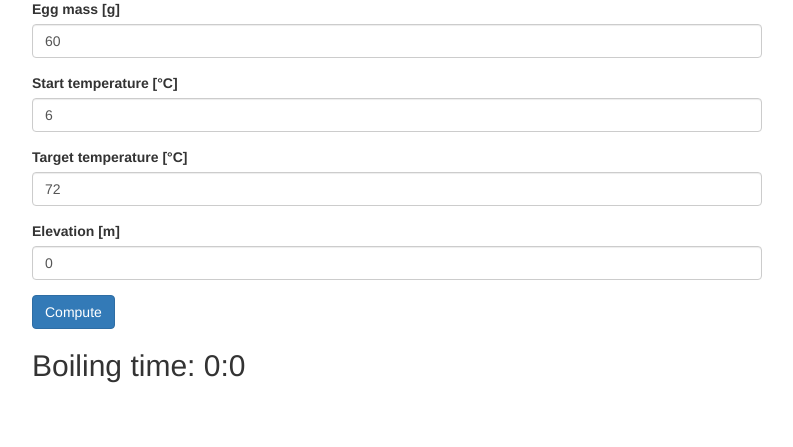
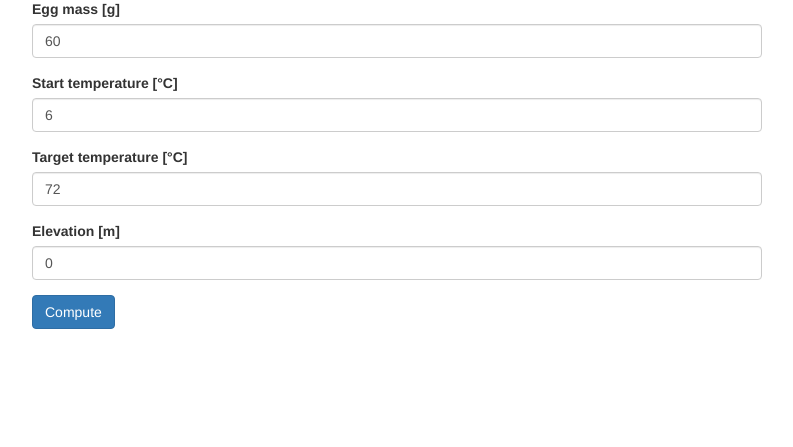
Before and after one commit to philpagel/eggtimer, a Flask app: page / in a window 1280 px wide. Shown: the part 81-528 px from the top of the page, without its empty margins (53-846 px from the left). Run offline with Flask 3, Linux system fonts and the light colour scheme; some libraries are stand-ins or nearby versions.

Commit message:
Only show time after calculation

```diff
--- a/app/app.py
+++ b/app/app.py
@@ -29,7 +29,7 @@ def home():
         )
         return render_template("eggtime.html", title="Egg timer", form=form, btime=(min, sec))
     else:
-        return render_template("eggtime.html", title="Egg timer", form=form, btime=(0, 0))
+        return render_template("eggtime.html", title="Egg timer", form=form, btime=(None, None))
 
 
 class EggForm(FlaskForm):
--- a/app/templates/eggtime.html
+++ b/app/templates/eggtime.html
@@ -9,5 +9,8 @@
     <div>
        {{ wtf.quick_form(form, button_map={'submit':'primary'}) }}
     </div>
+    {% if ((btime[0] != None) and (btime[1] != None))  %}
     <h2>Boiling time: {{ btime[0] }}:{{ btime[1] }} </h2>
+    {% endif  %}
+
 {% endblock %}
```
Also changed, not shown: README.md.
